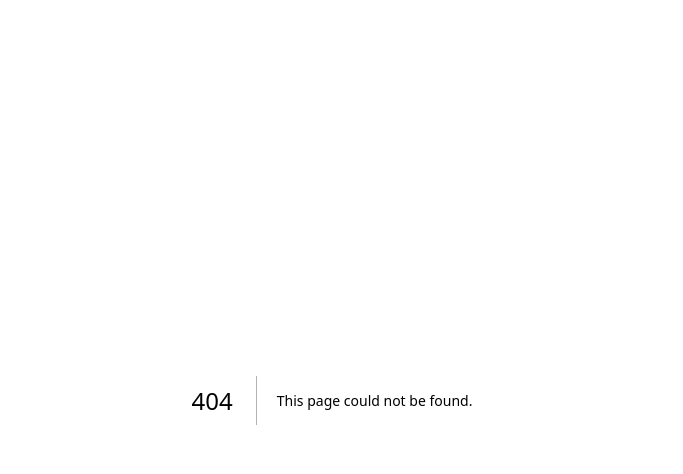
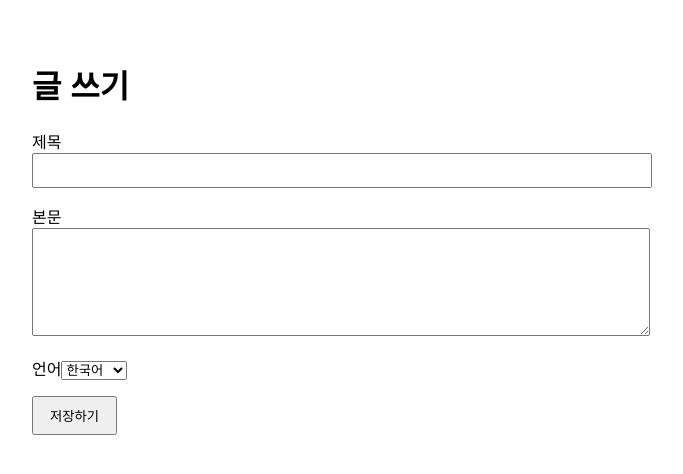
Before and after one commit to jstrt/my-dev-blog, a Next.js app: page /write in a window 1280 px wide. Before the commit this address had no page. Shown: the top 474 px of the page, without its empty margins (308-991 px from the left). Built offline with nearby package versions, Linux system fonts and the light colour scheme.

Commit message:
글 상세 페이지 구현 완료

```diff
--- a/package.json
+++ b/package.json
@@ -9,6 +9,7 @@
   },
   "dependencies": {
     "concurrently": "^9.1.2",
+    "cors": "^2.8.5",
     "dotenv": "^16.5.0",
     "express": "^5.1.0",
     "mongoose": "^8.15.0",
--- a/pages/posts.js
+++ b/pages/posts/index.js
@@ -1,4 +1,5 @@
 import { useEffect, useState } from "react";
+import Link from "next/link";
 
 export default function PostsPage() {
   const [posts, setPosts] = useState([]);
@@ -6,7 +7,10 @@ export default function PostsPage() {
   useEffect(() => {
     fetch("http://localhost:5000/api/posts")
       .then((res) => res.json())
-      .then((data) => setPosts(data))
+      .then((data) => {
+        console.log("서버 응답".data);
+        setPosts(data);
+      })
       .catch((err) => console.error("글 불러오기 실패", err));
   }, []);
 
@@ -26,7 +30,9 @@ export default function PostsPage() {
               borderRadius: "0.5rem",
             }}
           >
-            <h2>{post.title}</h2>
+            <h2>
+              <Link href={`/posts/${post._id}`}>{post.title}</Link>
+            </h2>
             <p>{post.body}</p>
             <small>{new Date(post.createdAt).toLocaleString()}</small>
           </div>
--- /dev/null
+++ b/pages/write.js
@@ -0,0 +1,75 @@
+import { useState } from "react";
+import { useRouter } from "next/router";
+
+export default function WritePage() {
+  const [title, setTitle] = useState("");
+  const [body, setBody] = useState("");
+  const [language, setLanguage] = useState("ko");
+  const router = useRouter();
+
+  const handleSubmit = async (e) => {
+    e.preventDefault();
+
+    const res = await fetch("http://localhost:5000/api/posts", {
+      method: "POST",
+      headers: { "Content-type": "application/json" },
+      body: JSON.stringify({ title, body, language }),
+    });
+
+    if (res.ok) {
+      alert("글이 성공적으로 저장되었습니다");
+      router.push("/posts");
+    } else {
+      alert("저장 실패!");
+    }
+  };
+
+  return (
+    <div
+      style={{
+        padding: "2rem",
+        fontFamily: "sans-serif",
+        maxWidth: "600px",
+        margin: "auto",
+      }}
+    >
+      <h1>글 쓰기</h1>
+      <form onSubmit={handleSubmit}>
+        <div>
+          <label>제목</label>
+          <input
+            type="text"
+            value={title}
+            onChange={(e) => setTitle(e.target.value)}
+            required
+            style={{ width: "100%", padding: "0.5rem", marginBottom: "1rem" }}
+          />
+        </div>
+        <div>
+          <label>본문</label>
+          <textarea
+            value={body}
+            onChange={(e) => setBody(e.target.value)}
+            required
+            rows={6}
+            style={{ width: "100%", padding: "0.5rem", marginBottom: "1rem" }}
+          />
+        </div>
+        <div>
+          <label>언어</label>
+          <select
+            value={language}
+            onChange={(e) => setLanguage(e.target.value)}
+            style={{ marginBottom: "1rem" }}
+          >
+            <option value="ko">한국어</option>
+            <option value="en">English</option>
+          </select>
+        </div>
+        <button type="submit" style={{ padding: "0.5rem 1rem" }}>
+          저장하기
+        </button>
+      </form>
+    </div>
+  );
+}
```
Also changed, not shown: pages/posts/[id].js (added, +35 -0 lines), 2 other files (tests, documents, lock files or other folders).
